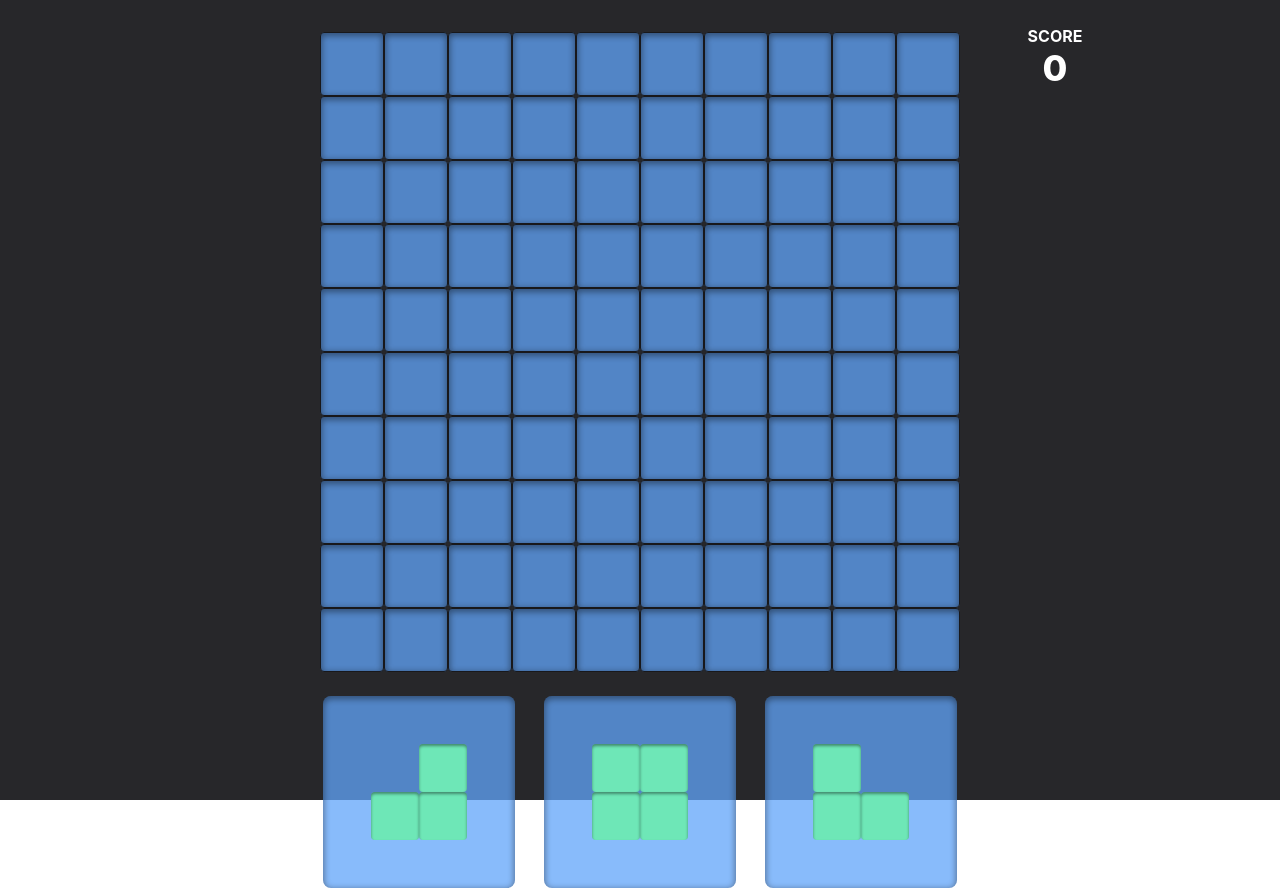
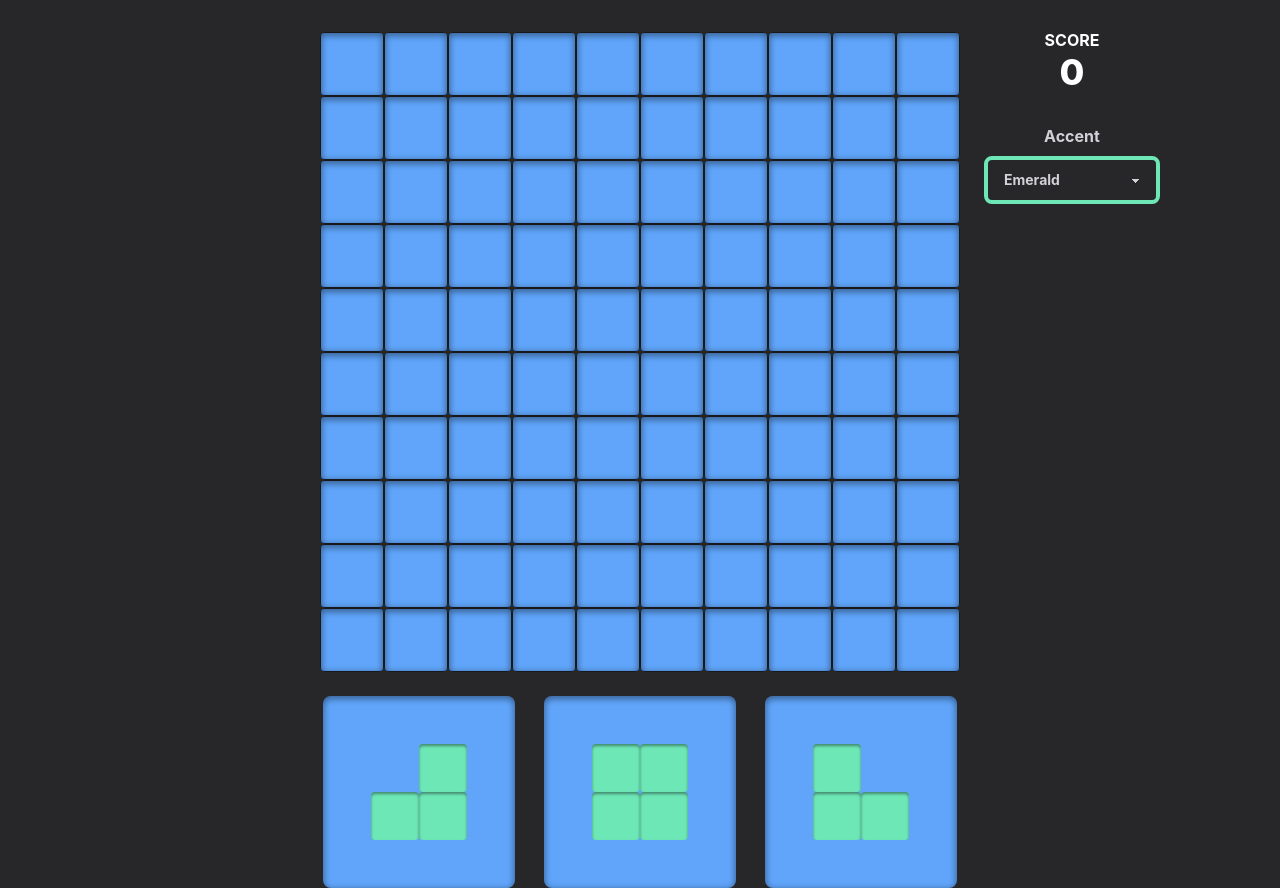
Before and after one commit to matthewdoles/blocky, a React (Create React App) app: page / in a window 1280 px wide. Built offline with nearby package versions, Linux system fonts and the light colour scheme.

Commit message:
Selecting Accent color, enable more TS options

```diff
--- a/src/App.tsx
+++ b/src/App.tsx
@@ -1,8 +1,9 @@
-import React, { useEffect, useState } from 'react';
+import React, { SyntheticEvent, useEffect, useState } from 'react';
 
 import GameBoard from './components/GameBoard';
 import GamePiece from './components/GamePiece';
 import { piecesCatalog, gameBoard } from './const';
+import { themes } from './const/themes';
 import { checkGameOver } from './functions';
 import { IActiveGamePiece } from './models/ActiveGamePiece.model';
 import { ISelectableGamePiece } from './models/GamePiece.model';
@@ -11,6 +12,7 @@ import { IGameBoardPiece } from './models/GameBoardPiece.model';
 import './App.css';
 
 function App() {
+  const [dataTheme, setDataTheme] = useState<string>('blueGreen');
   const [activePiece, setActivePiece] = useState<IActiveGamePiece>({
     x: -200,
     y: -200,
@@ -87,7 +89,9 @@ function App() {
   };
 
   return (
-    <div className="bg-zinc-800 max-h-screen min-h-screen max-w-screen min-w-screen">
+    <div
+      className="bg-zinc-800 max-h-screen min-h-screen max-w-screen min-w-screen"
+      data-theme={dataTheme}>
       <div className="relative pt-8 mx-auto" style={{ maxWidth: '40rem', minWidth: '40rem' }}>
         <GameBoard
           activeGamePiece={activePiece}
@@ -95,19 +99,36 @@ function App() {
           updateGame={updateGameState}
           updateGamePieceValid={updateGamePieceValid}
         />
-        <div className="absolute top-0 mt-6" style={{ right: '-175px' }}>
-          <div className="w-40">
+        <div className="absolute top-0 mt-7" style={{ right: '-200px' }}>
+          <div className="w-44">
             <div className="text-white text-center font-bold uppercase">Score</div>
             <div className="text-white text-center stat-value">{gameState.score}</div>
             {gameState.isOver && (
               <div className="text-red-500 text-center font-bold uppercase">Game Over</div>
             )}
+            <div className="mt-6 form-control w-full">
+              <label className="label justify-center">
+                <span className="font-bold">Accent</span>
+              </label>
+              <select
+                className=" w-full select select-secondary border-4 font-bold"
+                defaultValue={dataTheme}
+                onChange={(e: SyntheticEvent<HTMLSelectElement, Event>) =>
+                  setDataTheme(e.currentTarget.value)
+                }>
+                {themes.map((theme) => (
+                  <option key={theme.name} value={theme.name}>
+                    {theme.accent}
+                  </option>
+                ))}
+              </select>
+            </div>
           </div>
         </div>
         <div className="w-full mt-6 h-40 grid gap-6 grid-cols-3">
           {gamePieces.map((piece, i) => (
             <div
-              className="w-48 h-48 flex mx-auto bg-blue-400/75 rounded-lg"
+              className="w-48 h-48 flex mx-auto bg-primary rounded-lg"
               style={{
                 boxShadow: 'inset 0 2px 6px 1px rgb(0 0 0 / 0.40)'
               }}
--- a/src/components/GameBoard/index.tsx
+++ b/src/components/GameBoard/index.tsx
@@ -46,8 +46,8 @@ const GameBoard = ({ activeGamePiece, gameBoard, updateGame, updateGamePieceVali
           key={i}
           className={
             val.isFilled
-              ? 'w-16 h-16 border-zinc-900 rounded bg-emerald-300'
-              : 'w-16 h-16 border-zinc-900 rounded bg-blue-400/75'
+              ? 'w-16 h-16 border-zinc-900 rounded bg-secondary'
+              : 'w-16 h-16 border-zinc-900 rounded bg-primary'
           }
           style={{ borderWidth: '1px', boxShadow: 'inset 0 2px 6px 1px rgb(0 0 0 / 0.40)' }}></div>
       ))}
--- a/src/components/GamePiece/index.tsx
+++ b/src/components/GamePiece/index.tsx
@@ -14,7 +14,7 @@ const GamePiece = ({ gamePiece, setActivePiece, xOffset }: Props) => {
   const [isBeingDragged, setIsBeingDragged] = useState(false);
   const nodeRef = useRef<HTMLDivElement>(null);
 
-  const handleStop = (e: DraggableEvent, position: DraggableData) => {
+  const handleStop = (_e: DraggableEvent, position: DraggableData) => {
     const { x, y } = position;
     let calcX = x + xOffset + (gamePiece.cols === 1 ? 64 : gamePiece.cols === 2 ? 32 : 0);
     let belowYAxis =
@@ -57,7 +57,7 @@ const GamePiece = ({ gamePiece, setActivePiece, xOffset }: Props) => {
             key={i}
             className={
               piece.isFilled
-                ? `${isBeingDragged ? 'w-16 h-16' : 'w-12 h-12'} rounded bg-emerald-300`
+                ? `${isBeingDragged ? 'w-16 h-16' : 'w-12 h-12'} rounded bg-secondary`
                 : `${isBeingDragged ? 'w-16 h-16' : 'w-12 h-12'} border-transparent bg-transparent`
             }
             style={
--- /dev/null
+++ b/src/const/themes.tsx
@@ -0,0 +1,52 @@
+export const themes = [
+  {
+    name: 'blueGreen',
+    accent: 'Emerald',
+    primary: 'Blue'
+  },
+  {
+    name: 'blueFuschia',
+    accent: 'Fuschia',
+    primary: 'Blue'
+  },
+  {
+    name: 'blueLime',
+    accent: 'Lime',
+    primary: 'Blue'
+  },
+  {
+    name: 'bluePink',
+    accent: 'Pink',
+    primary: 'Blue'
+  },
+  {
+    name: 'bluePurple',
+    accent: 'Purple',
+    primary: 'Blue'
+  },
+  {
+    name: 'blueOrange',
+    accent: 'Orange',
+    primary: 'Blue'
+  },
+  {
+    name: 'blueRed',
+    accent: 'Red',
+    primary: 'Blue'
+  },
+  {
+    name: 'blueTeal',
+    accent: 'Teal',
+    primary: 'Blue'
+  },
+  {
+    name: 'blueViolet',
+    accent: 'Violet',
+    primary: 'Blue'
+  },
+  {
+    name: 'blueYellow',
+    accent: 'Yellow',
+    primary: 'Blue'
+  }
+];
--- a/tailwind.config.js
+++ b/tailwind.config.js
@@ -3,5 +3,61 @@ module.exports = {
   theme: {
     extend: {}
   },
+  daisyui: {
+    themes: [
+      {
+        blueEmerald: {
+          primary: 'rgba(96 165 250)',
+          secondary: 'rgb(110 231 183)',
+          'base-100': 'rgb(39 39 42)'
+        },
+        blueFuschia: {
+          primary: 'rgba(96 165 250)',
+          secondary: 'rgb(217 70 239)',
+          'base-100': 'rgb(39 39 42)'
+        },
+        blueLime: {
+          primary: 'rgba(96 165 250)',
+          secondary: 'rgb(163 230 53)',
+          'base-100': 'rgb(39 39 42)'
+        },
+        bluePink: {
+          primary: 'rgba(96 165 250)',
+          secondary: 'rgb(255 53 184)',
+          'base-100': 'rgb(39 39 42)'
+        },
+        bluePurple: {
+          primary: 'rgba(96 165 250)',
+          secondary: 'rgb(168 85 247)',
+          'base-100': 'rgb(39 39 42)'
+        },
+        blueOrange: {
+          primary: 'rgba(96 165 250)',
+          secondary: 'rgb(251 146 60)',
+          'base-100': 'rgb(39 39 42)'
+        },
+        blueRed: {
+          primary: 'rgba(96 165 250)',
+          secondary: 'rgb(251 113 133)',
+          'base-100': 'rgb(39 39 42)'
+        },
+        blueTeal: {
+          primary: 'rgba(96 165 250)',
+          secondary: 'rgb(45 212 191)',
+          'base-100': 'rgb(39 39 42)'
+        },
+        blueViolet: {
+          primary: 'rgba(96 165 250)',
+          secondary: 'rgb(139 92 246)',
+          'base-100': 'rgb(39 39 42)'
+        },
+        blueYellow: {
+          primary: 'rgba(96 165 250)',
+          secondary: 'rgb(250 204 21)',
+          'base-100': 'rgb(39 39 42)'
+        }
+      }
+    ]
+  },
   plugins: [require('daisyui')]
 };
```
Also changed, not shown: tsconfig.json (+13 -10 lines).
